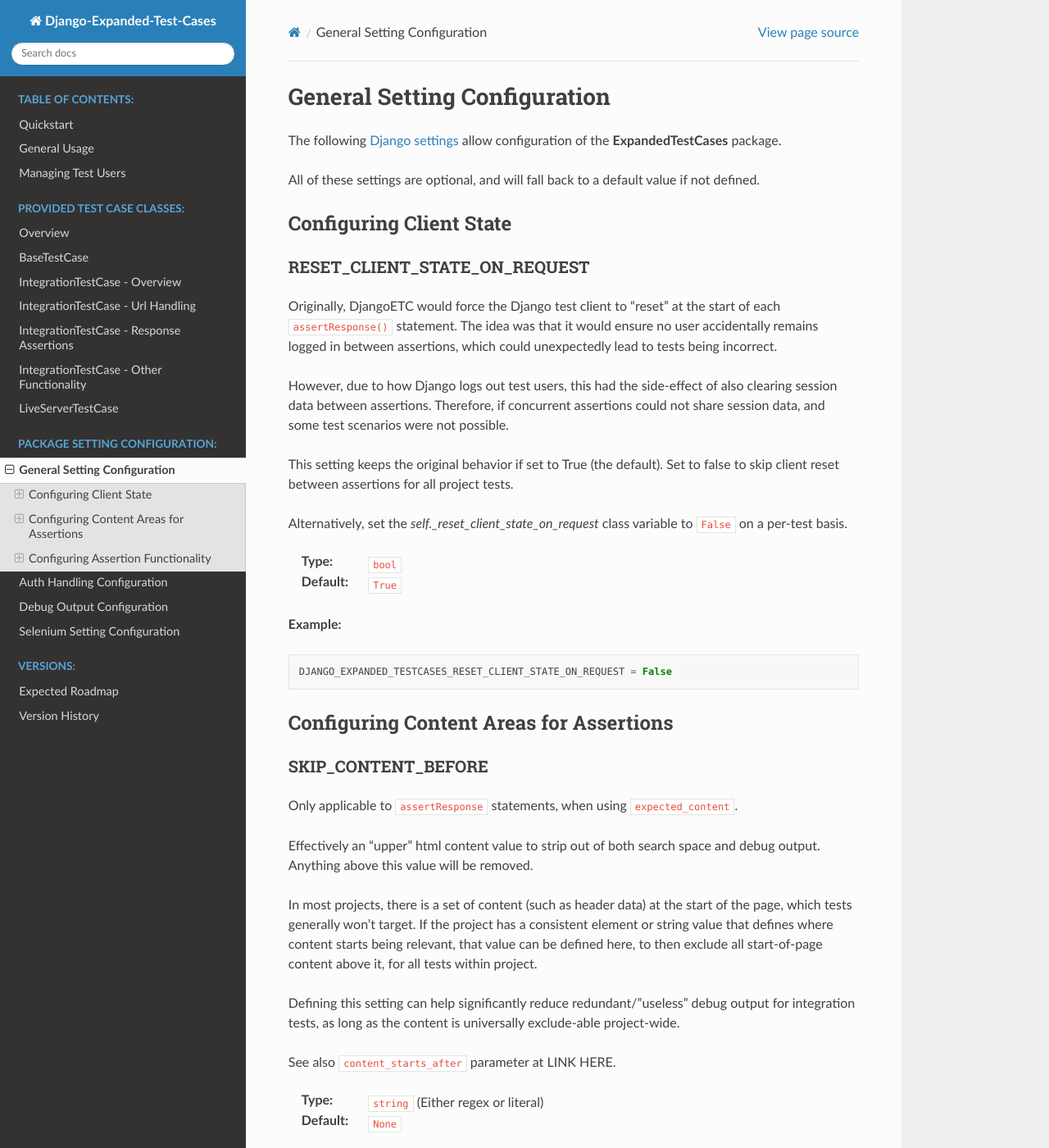
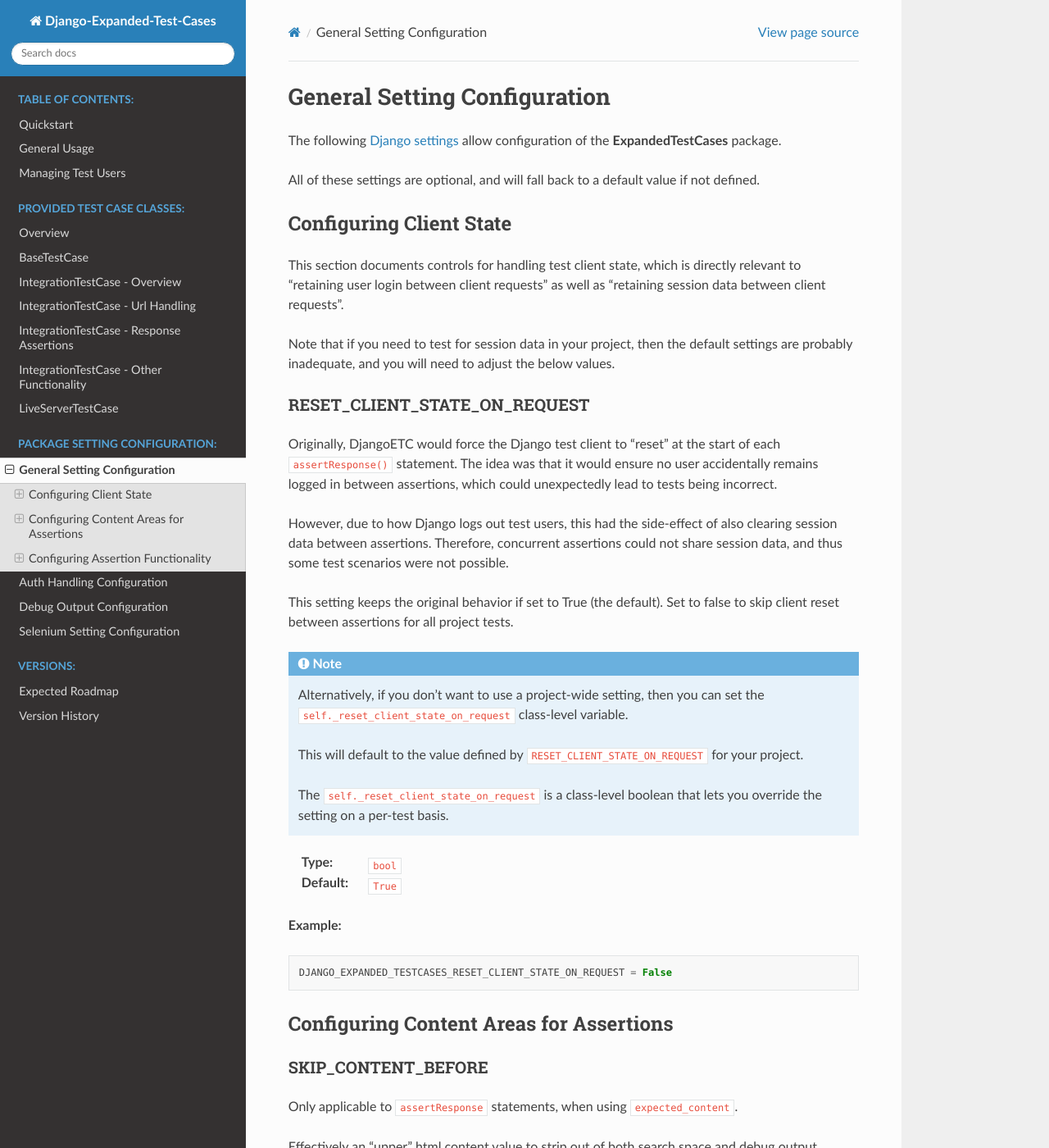
Before and after one commit to brodriguez8774/django-expanded-test-cases, a Sphinx documentation site: the page built from docs/source/configuration/general.rst, in a window 1280 px wide and 1400 px high. Shown: the whole window at 82% size. Built offline with Sphinx 7.4.7 and the Read the Docs theme 3.1.0, drawn with Linux system fonts in a browser that asks for light colours.

Commit message:
Update documentation on client state for clarity

```diff
--- a/docs/source/configuration/general.rst
+++ b/docs/source/configuration/general.rst
@@ -12,6 +12,15 @@ not defined.
 Configuring Client State
 ========================
 
+This section documents controls for handling test client state, which
+is directly relevant to "retaining user login between client requests"
+as well as "retaining session data between client requests".
+
+Note that if you need to test for session data in your project, then the
+default settings are probably inadequate, and you will need to adjust
+the below values.
+
+
 RESET_CLIENT_STATE_ON_REQUEST
 -----------------------------
 
@@ -22,14 +31,23 @@ between assertions, which could unexpectedly lead to tests being incorrect.
 
 However, due to how Django logs out test users, this had the side-effect of
 also clearing session data between assertions.
-Therefore, if concurrent assertions could not share session data, and some
-test scenarios were not possible.
+Therefore, concurrent assertions could not share session data, and thus
+some test scenarios were not possible.
 
 This setting keeps the original behavior if set to True (the default).
 Set to false to skip client reset between assertions for all project tests.
 
-Alternatively, set the `self._reset_client_state_on_request` class variable
-to ``False`` on a per-test basis.
+
+.. note::
+
+    Alternatively, if you don't want to use a project-wide setting, then you
+    can set the ``self._reset_client_state_on_request`` class-level variable.
+
+    This will default to the value defined by ``RESET_CLIENT_STATE_ON_REQUEST``
+    for your project.
+
+    The ``self._reset_client_state_on_request`` is a class-level boolean that
+    lets you override the setting on a per-test basis.
 
 
 :Type: ``bool``
--- a/docs/source/test_cases/integration_test_case/overview.rst
+++ b/docs/source/test_cases/integration_test_case/overview.rst
@@ -65,6 +65,12 @@ an attempt to make testing easier, more thorough, and faster to write.
 These **Response Assertions** are utility functions that can generate a page
 response according to provided URL parameters, and then optionally verify one
 or more properties within the generated response object.
+
+
+.. note::
+
+    If your site uses session data, then please also see the section on
+    :ref:`configuration/general:Configuring Client State`.
 
 
 Overview - Element Assertions
```
